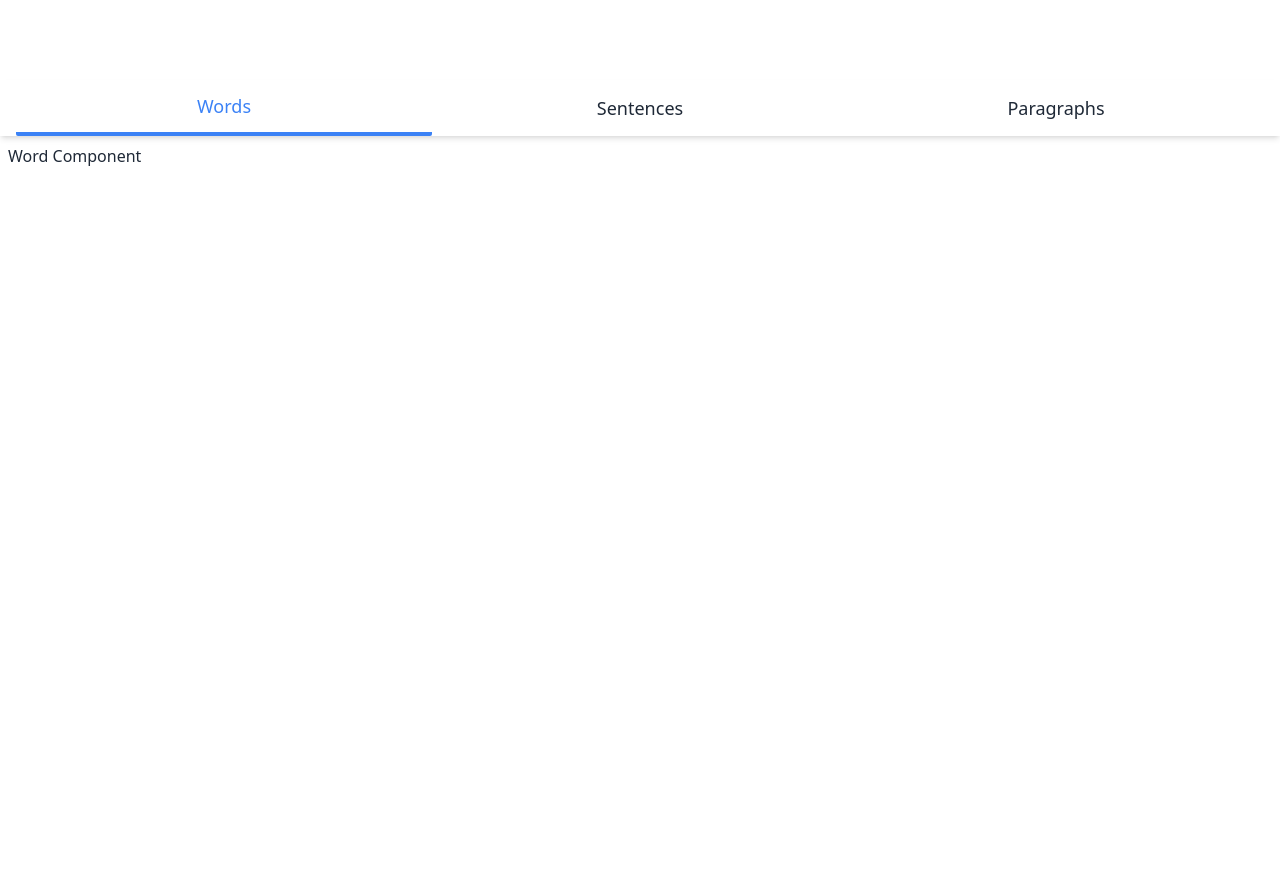
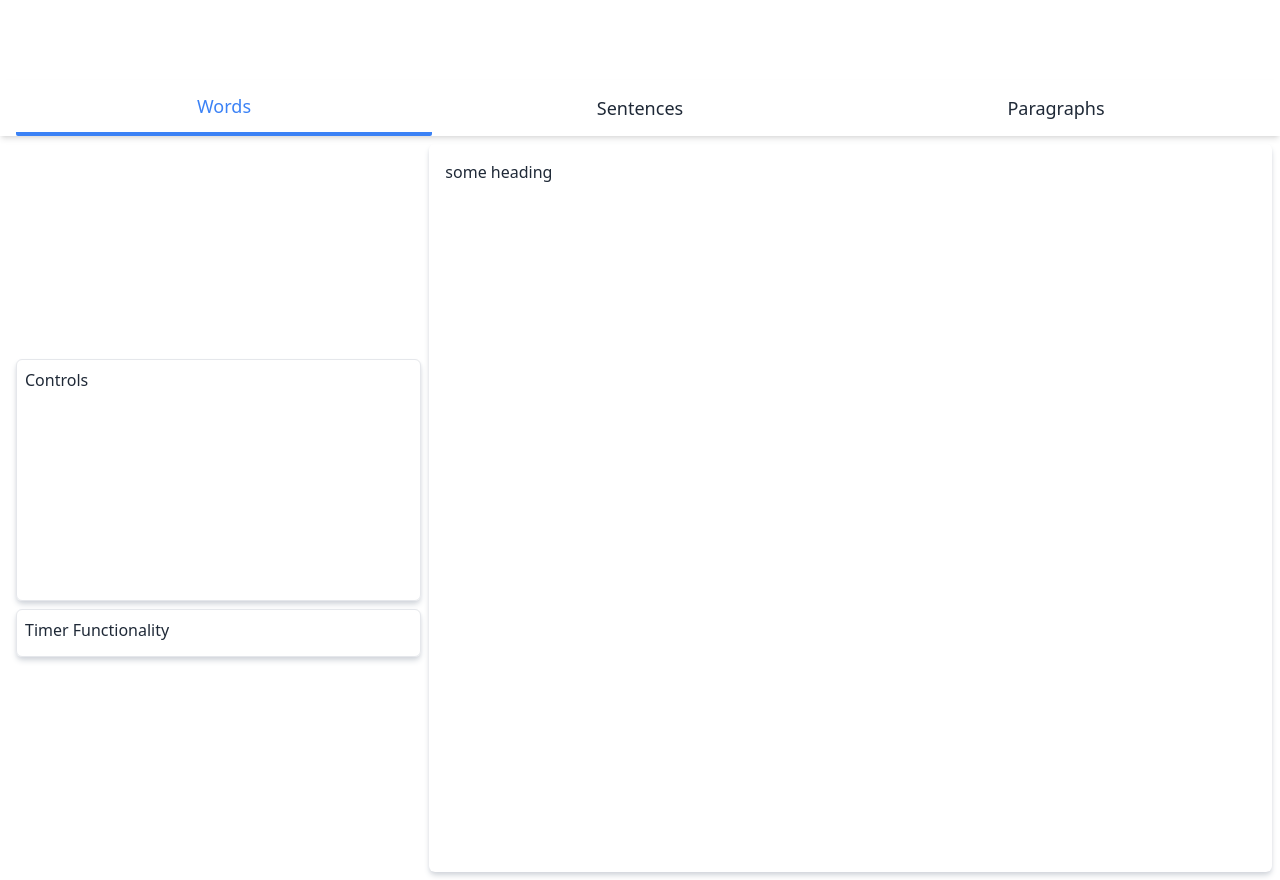
Before and after one commit to Q-T5/typi, a Vue app: page / in a window 1280 px wide. Shown: the part 720-1600 px from the top of the page. Built offline with nearby package versions, Linux system fonts and the light colour scheme.

Commit message:
Add basic layout to components

```diff
--- a/src/components/ParagraphComp.vue
+++ b/src/components/ParagraphComp.vue
@@ -15,8 +15,18 @@
 -->
 
 <template>
-    <div>
-        <h1>Paragraph Component</h1>
+    <div class="flex">
+        <div class="flex flex-col w-1/3 justify-center px-2 space-y-2">
+            <div class="controls-div">
+                <h1>Controls</h1>
+            </div>
+            <div class="timer-div">
+                <h1>Timer Functionality</h1>
+            </div>
+        </div>
+        <div class="working-div">
+            <h1>some heading</h1>
+        </div>
     </div>
 </template>
 
--- a/src/components/SentenceComp.vue
+++ b/src/components/SentenceComp.vue
@@ -15,16 +15,31 @@
 -->
 
 <template>
-    <div>
-        <h1>Sentence Component</h1>
+    <div class="flex">
+        <div class="flex flex-col w-1/3 justify-center px-2 space-y-2">
+            <div class="controls-div">
+                <h1>Controls</h1>
+            </div>
+            <div class="timer-div">
+                <h1>Timer Functionality</h1>
+            </div>
+        </div>
+        <div class="working-div">
+            <h1>some heading</h1>
+        </div>
     </div>
 </template>
 
 <script lang="js">
+import { sentence } from 'txtgen'
+
 export default {
     name: "SentenceComp",
     setup: function() {
 
+    },
+    mounted: function() {
+        console.log(sentence());
     }
 }
 </script>
--- a/src/components/WordComp.vue
+++ b/src/components/WordComp.vue
@@ -15,8 +15,18 @@
 -->
 
 <template>
-    <div>
-        <h1>Word Component</h1>
+    <div class="flex">
+        <div class="flex flex-col w-1/3 justify-center px-2 space-y-2">
+            <div class="controls-div">
+                <h1>Controls</h1>
+            </div>
+            <div class="timer-div">
+                <h1>Timer Functionality</h1>
+            </div>
+        </div>
+        <div class="working-div">
+            <h1>some heading</h1>
+        </div>
     </div>
 </template>
 
--- a/src/style.css
+++ b/src/style.css
@@ -5,3 +5,15 @@
 .activeComp {
     @apply border-b-blue-500 border-b-4 rounded-sm text-blue-500;
 }
+
+.timer-div {
+    @apply rounded-md p-2 border-[1px] shadow-md shadow-gray-300 h-12;
+}
+
+.working-div {
+    @apply flex flex-col w-2/3 p-4 rounded-md shadow-md shadow-gray-300;
+}
+
+.controls-div {
+    @apply rounded-md p-2 border-[1px] shadow-md shadow-gray-300 h-1/3;
+}
```
